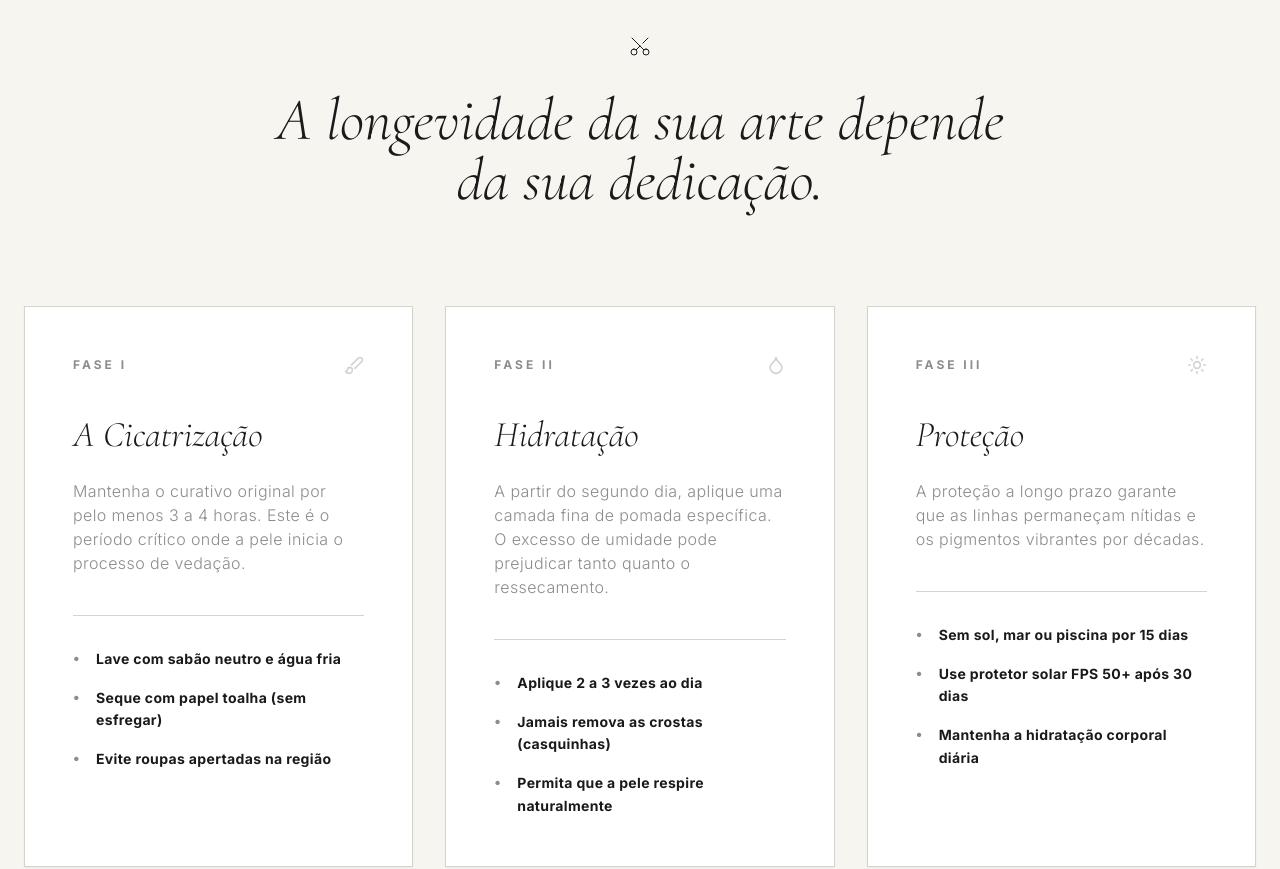
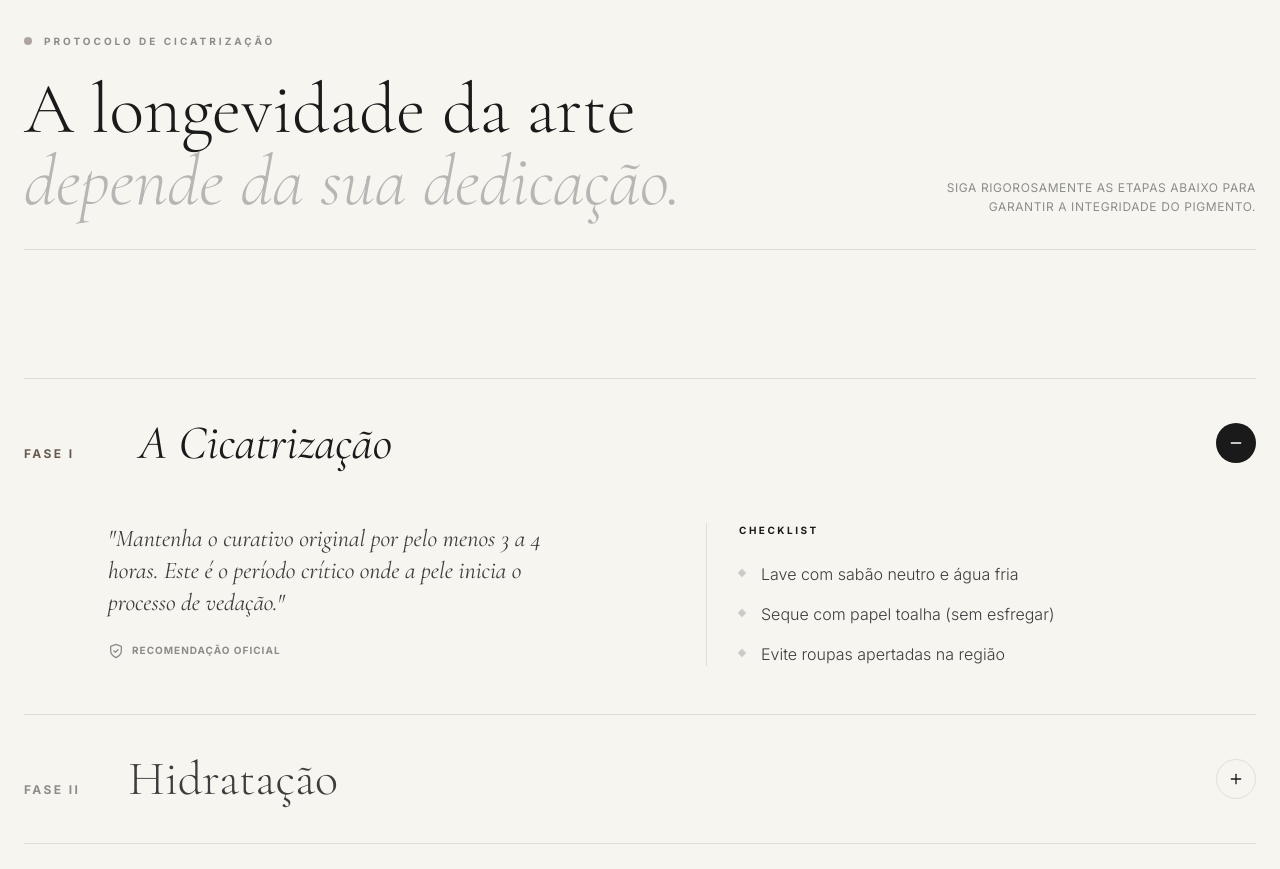
Before and after one commit to VictorCardosoOl/William-tauagem-v2, a React (Vite) app: page / in a window 1280 px wide. Shown: the part 9660-10529 px from the top of the page. Built offline with nearby package versions, Linux system fonts and the light colour scheme.

Commit message:
feat(Aftercare): Implement accordion and GSAP animations
Refactors the Aftercare component to use an accordion pattern for displaying care instructions. Integrates GSAP animations for elements within the Aftercare section to enhance visual engagement during scrolling.

```diff
--- a/components/Aftercare.tsx
+++ b/components/Aftercare.tsx
@@ -1,62 +1,157 @@
-import React from 'react';
+import React, { useState, useRef, useEffect } from 'react';
 import { TEXTOS_GERAIS, ITENS_CUIDADOS } from '../data';
-import { Scissors, Brush, Droplet, Sun } from 'lucide-react';
+import { Plus, Minus, ShieldCheck, Droplet, Sun } from 'lucide-react';
 
 const Aftercare: React.FC = () => {
+  const [openIndex, setOpenIndex] = useState<number | null>(0);
+  const containerRef = useRef<HTMLElement>(null);
+
+  const toggleAccordion = (index: number) => {
+    setOpenIndex(openIndex === index ? null : index);
+  };
+
   const getIcon = (index: number) => {
      switch(index) {
-      case 0: return <Brush className="w-5 h-5" />;
-      case 1: return <Droplet className="w-5 h-5" />;
-      case 2: return <Sun className="w-5 h-5" />;
-      default: return <Brush className="w-5 h-5" />;
+       case 0: return <ShieldCheck className="w-4 h-4" />;
+       case 1: return <Droplet className="w-4 h-4" />;
+       case 2: return <Sun className="w-4 h-4" />;
+       default: return <ShieldCheck className="w-4 h-4" />;
      }
   };
 
+  useEffect(() => {
+    if (!window.gsap || !window.ScrollTrigger) return;
+
+    const ctx = window.gsap.context(() => {
+        // Animação do Título
+        window.gsap.from(".aftercare-title", {
+            y: 50,
+            opacity: 0,
+            duration: 1,
+            ease: "power3.out",
+            scrollTrigger: {
+                trigger: containerRef.current,
+                start: "top 75%"
+            }
+        });
+
+        // Animação das Linhas divisórias
+        window.gsap.from(".protocol-line", {
+            scaleX: 0,
+            transformOrigin: "left center",
+            duration: 1.2,
+            stagger: 0.2,
+            ease: "expo.out",
+            scrollTrigger: {
+                trigger: ".protocol-list",
+                start: "top 80%"
+            }
+        });
+    }, containerRef);
+
+    return () => ctx.revert();
+  }, []);
+
   return (
-    <section id="cuidados" className="py-32 3xl:py-48 px-6 max-w-screen-3xl mx-auto bg-paper-light dark:bg-paper-dark">
+    <section id="cuidados" ref={containerRef} className="py-24 md:py-32 px-6 bg-paper-light dark:bg-paper-dark transition-colors duration-500 overflow-hidden">
+      <div className="max-w-screen-2xl mx-auto">
 
-      <div className="flex flex-col items-center mb-24 text-center space-y-8">
-        <Scissors className="text-ink-black w-6 h-6 transform -rotate-90" strokeWidth={1} />
-        <h2 className="font-serif font-light text-4xl md:text-6xl 3xl:text-7xl italic text-ink-black dark:text-gray-100 max-w-3xl leading-tight">
-          {TEXTOS_GERAIS.tituloPosCuidado}
+        {/* HEADER SECTION */}
+        <div className="flex flex-col md:flex-row justify-between items-end mb-20 md:mb-32 gap-8 border-b border-ink-black/10 dark:border-white/10 pb-8">
+            <div className="max-w-2xl">
+                <div className="flex items-center gap-3 mb-6">
+                    <span className="w-2 h-2 bg-accent-sepia rounded-full animate-pulse"></span>
+                    <span className="font-sans text-[10px] tracking-[0.3em] uppercase font-bold text-ink-medium">
+                        Protocolo de Cicatrização
+                    </span>
+                </div>
+                <h2 className="aftercare-title font-serif font-light text-5xl md:text-7xl leading-[0.9] text-ink-black dark:text-gray-100">
+                    A longevidade da arte <br/>
+                    <span className="italic text-ink-medium/60 dark:text-gray-500">depende da sua dedicação.</span>
                 </h2>
             </div>
+            <div className="hidden md:block max-w-xs text-right">
+                <p className="font-sans text-xs leading-relaxed text-ink-medium uppercase tracking-wider">
+                    Siga rigorosamente as etapas abaixo para garantir a integridade do pigmento.
+                </p>
+            </div>
+        </div>
 
-      <div className="grid grid-cols-1 md:grid-cols-3 gap-8 3xl:gap-12">
-        {ITENS_CUIDADOS.map((item, index) => (
-          <article
-            key={index}
-            className="bg-white dark:bg-white/5 p-10 md:p-12 3xl:p-16 border border-ink-light dark:border-white/5 shadow-sm hover:shadow-md transition-shadow duration-300"
-          >
-            <div className="flex justify-between items-center mb-10">
-              <span className="font-sans text-xs tracking-[0.25em] font-bold text-ink-medium uppercase">
+        {/* PROTOCOL LIST (ACCORDION) */}
+        <div className="protocol-list flex flex-col">
+            {ITENS_CUIDADOS.map((item, index) => {
+                const isOpen = openIndex === index;
+
+                return (
+                    <article key={index} className="group cursor-pointer" onClick={() => toggleAccordion(index)}>
+                        {/* DIVIDER LINE */}
+                        <div className="protocol-line w-full h-px bg-ink-black/10 dark:bg-white/10 group-hover:bg-ink-black dark:group-hover:bg-white transition-colors duration-500"></div>
+
+                        {/* HEADER ROW */}
+                        <div className="py-8 md:py-10 flex flex-col md:flex-row md:items-center justify-between gap-4">
+                            <div className="flex items-baseline gap-6 md:gap-12">
+                                <span className={`font-sans text-xs font-bold tracking-[0.2em] transition-colors duration-300 ${isOpen ? 'text-accent-sepia' : 'text-ink-medium'}`}>
                                     {item.fase}
                                 </span>
-              <span className="text-ink-light dark:text-gray-500">
-                {getIcon(index)}
-              </span>
+                                <h3 className={`font-serif text-3xl md:text-5xl transition-all duration-500 ${isOpen ? 'italic text-ink-black dark:text-white translate-x-4' : 'font-light text-ink-dark dark:text-gray-400 group-hover:text-ink-black dark:group-hover:text-white'}`}>
+                                    {item.titulo}
+                                </h3>
                             </div>
 
-            <h3 className="font-serif font-light text-4xl 3xl:text-5xl mb-6 italic text-ink-black dark:text-white">
-              {item.titulo}
-            </h3>
+                            <div className="flex items-center justify-between md:justify-end gap-4 w-full md:w-auto">
+                                <span className="md:hidden text-[10px] uppercase tracking-widest text-ink-medium">Ver Detalhes</span>
+                                <div className={`w-10 h-10 rounded-full border border-ink-black/10 dark:border-white/10 flex items-center justify-center transition-all duration-300 ${isOpen ? 'bg-ink-black text-white rotate-180 dark:bg-white dark:text-black' : 'group-hover:border-ink-black'}`}>
+                                    {isOpen ? <Minus size={16} /> : <Plus size={16} />}
+                                </div>
+                            </div>
+                        </div>
 
-            <p className="font-sans text-sm md:text-base text-ink-medium dark:text-gray-400 leading-loose tracking-wide mb-10 font-light">
-              {item.descricao}
+                        {/* EXPANDABLE CONTENT */}
+                        <div
+                            className={`grid transition-[grid-template-rows] duration-500 ease-[cubic-bezier(0.16,1,0.3,1)] ${isOpen ? 'grid-rows-[1fr] opacity-100 pb-12' : 'grid-rows-[0fr] opacity-0'}`}
+                        >
+                            <div className="overflow-hidden">
+                                <div className="grid grid-cols-1 md:grid-cols-12 gap-8 md:gap-12 pt-4 pl-0 md:pl-[calc(4rem+20px)]">
+
+                                    {/* Description Column */}
+                                    <div className="md:col-span-5">
+                                        <p className="font-serif text-xl md:text-2xl leading-relaxed text-ink-dark dark:text-gray-300 italic mb-6">
+                                            "{item.descricao}"
                                         </p>
+                                        <div className="flex items-center gap-2 text-ink-medium dark:text-gray-500">
+                                            {getIcon(index)}
+                                            <span className="text-[10px] uppercase tracking-widest font-bold">Recomendação Oficial</span>
+                                        </div>
+                                    </div>
 
-            <div className="w-full h-px bg-ink-light dark:bg-gray-800 mb-8"></div>
-
+                                    {/* Steps Column */}
+                                    <div className="md:col-span-6 md:col-start-7 border-l border-ink-black/10 dark:border-white/10 pl-8">
+                                        <h4 className="font-sans text-[10px] uppercase tracking-[0.25em] font-bold text-ink-black dark:text-white mb-6">
+                                            Checklist
+                                        </h4>
                                         <ul className="space-y-4">
-              {item.lista.map((step, stepIndex) => (
-                <li key={stepIndex} className="flex items-start font-sans text-sm tracking-wide text-ink-black dark:text-gray-300 leading-relaxed font-bold">
-                  <span className="text-ink-medium mr-4 text-sm">•</span>
-                  <span>{step}</span>
+                                            {item.lista.map((step, i) => (
+                                                <li key={i} className="flex items-start group/li">
+                                                    <span className="w-1.5 h-1.5 mt-2 mr-4 bg-ink-medium/40 dark:bg-white/40 rotate-45 group-hover/li:bg-accent-sepia transition-colors"></span>
+                                                    <span className="font-sans text-sm md:text-base text-ink-dark dark:text-gray-400 font-light leading-relaxed group-hover/li:text-ink-black dark:group-hover/li:text-white transition-colors">
+                                                        {step}
+                                                    </span>
                                                 </li>
                                             ))}
                                         </ul>
+                                    </div>
+
+                                </div>
+                            </div>
+                        </div>
                     </article>
-        ))}
+                );
+            })}
+
+            {/* FINAL LINE */}
+            <div className="w-full h-px bg-ink-black/10 dark:bg-white/10"></div>
+        </div>
+
       </div>
     </section>
   );
```
Lines whose indentation alone changed are shown as unchanged.
